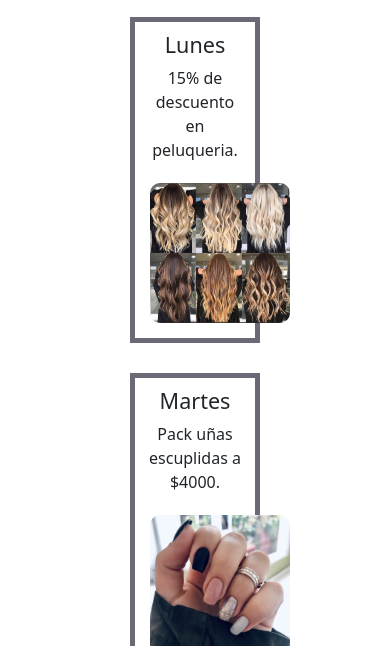
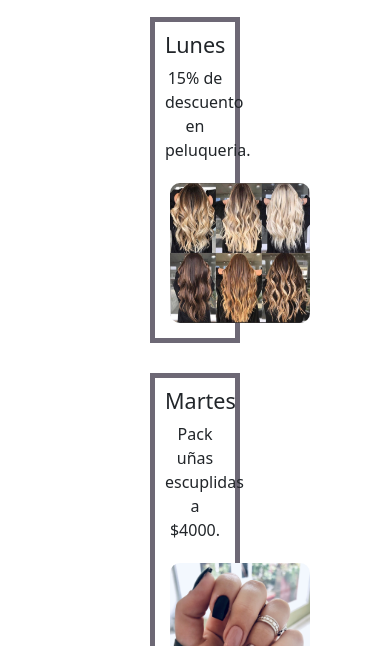
Before and after one commit to Mirandagalban/proyectocoderGalban, a plain HTML site: page promociones.html in a window 390 px wide. Shown: the part 198-844 px from the top of the page. Drawn offline with nearby package versions, Linux system fonts and the light colour scheme.

Commit message:
arregle resp promo

```diff
--- a/css/style.css
+++ b/css/style.css
@@ -145,7 +145,6 @@ background-color: #ffe5ec;
     grid-template-columns: auto auto;
     gap: 30px;
     padding: 0 100px;
-    margin: 0 30px;
   }
 
   .item-grid-promo {
@@ -176,8 +175,11 @@ background-color: #ffe5ec;
   .container-grid-promo {
   display: flex;
   flex-direction: column;
+  flex-wrap: wrap;
+  margin: 0 50px;
    }
   }
+
 
   #carouselExampleFade {
     padding: 50px;
```
